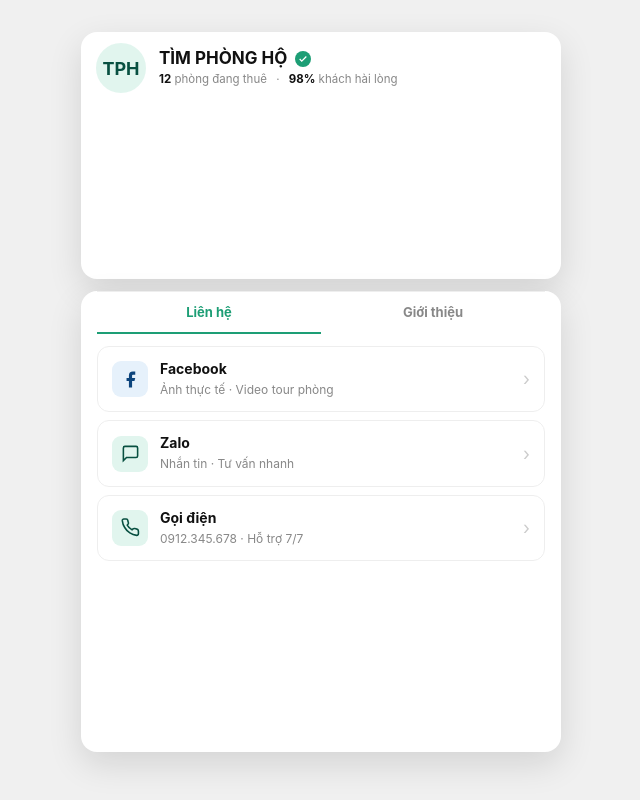
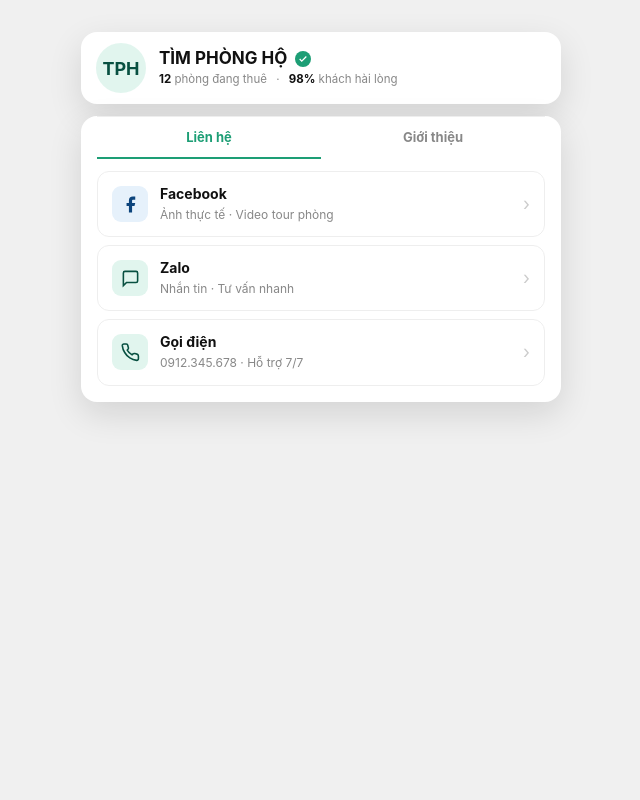
Before and after one commit to LTA-99/TIMPHONGHO.COM, a website: page frontend/index.html in a window 1280 px wide. Shown: the whole page, without its empty margins (319-959 px from the left). Drawn offline with Linux system fonts and the light colour scheme.

Commit message:
Prevent cards from stretching vertically

```diff
--- a/frontend/assets/css/styles.css
+++ b/frontend/assets/css/styles.css
@@ -44,12 +44,16 @@ button {
 .wrap {
   width: 100%;
   max-width: 480px;
-  display: grid;
+  display: flex;
+  flex-direction: column;
   gap: 12px;
 }
 
 .profile-card,
 .content-card {
+  height: auto;
+  min-height: 0;
+  align-self: stretch;
   overflow: hidden;
   border-radius: 16px;
   background: var(--card);
```
